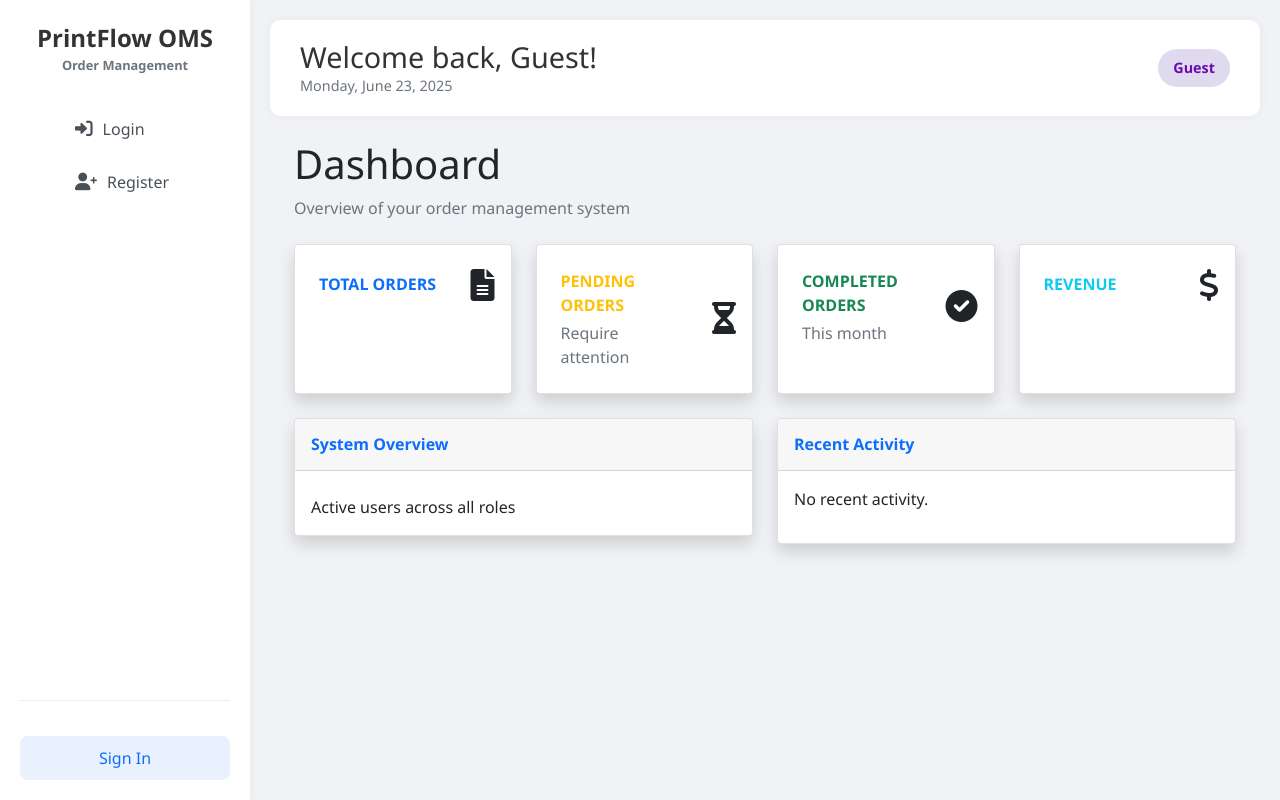
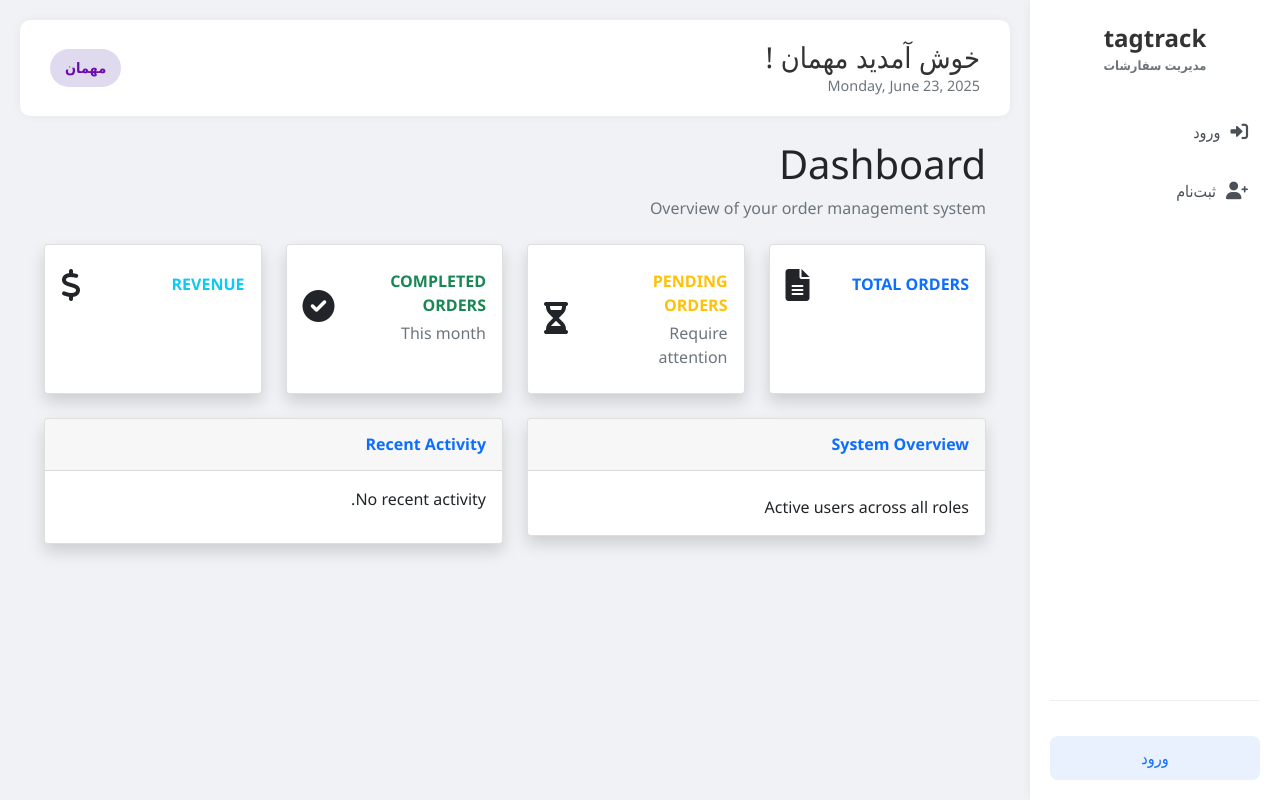
Before and after one commit to agrin10/tagtrack, a Python web app: template src/template/dashboard.html in a window 1280 px wide. Run offline with Jinja, Linux system fonts and the light colour scheme; the template is opened without the code that fills it, so the values that code supplies are empty; some libraries are stand-ins or nearby versions.

Commit message:
Refactored sidebar and main content layout for RTL support; update text and styles for Persian localization

```diff
--- a/src/static/style/main.css
+++ b/src/static/style/main.css
@@ -12,7 +12,7 @@ body {
     box-shadow: 0 0 10px rgba(0, 0, 0, 0.05);
     position: fixed;
     top: 0;
-    left: 0;
+    right: 0;
     padding: 20px;
     display: flex;
     flex-direction: column;
@@ -35,7 +35,7 @@ body {
 
 .sidebar .nav-link {
     color: #495057;
-    padding: 12px 15px;
+    padding: 15px 12px;
     margin-bottom: 5px;
     border-radius: 8px;
     transition: all 0.3s ease;
@@ -50,7 +50,7 @@ body {
 }
 
 .sidebar .nav-link i {
-    margin-right: 10px;
+    margin-left: 10px;
     font-size: 1.1rem;
 }
 
@@ -86,7 +86,7 @@ body {
 }
 
 .main-content {
-    margin-left: 250px; /* Adjust based on sidebar width */
+    margin-right: 250px; /* Adjust based on sidebar width */
     padding: 20px;
 }
 
--- a/src/template/base.html
+++ b/src/template/base.html
@@ -1,76 +1,62 @@
 <!DOCTYPE html>
-<html lang="en">
+<html lang="fa" dir="rtl">
 <head>
     <meta charset="UTF-8">
     <meta name="viewport" content="width=device-width, initial-scale=1.0">
-    <title>PrintFlow OMS - {% block title %}{% endblock %}</title>
-    <!-- Bootstrap CSS -->
-   <!-- <link href="https://cdn.jsdelivr.net/npm/bootstrap@5.3.7/dist/css/bootstrap.min.css"
-    rel="stylesheet"
-    integrity="sha384-LN+7fdVzj6u52u30Kp6M/trliBMCMKTyK833zpbD+pXdCLuTusPj697FH4R/5mcr"
-    crossorigin="anonymous">-->
+    <title>مدیریت سفارش tagtrack - {% block title %}{% endblock %}</title>
 
-    <!-- Font Awesome for icons -->
+    <!-- css file  -->
     <link rel="stylesheet" href="{{ url_for('static', filename='style/bootstrap.min.css') }}">
-    <link rel="stylesheet" href="{{url_for('static' , filename='style/main.css')}}" />
-
+    <link rel="stylesheet" href="{{ url_for('static', filename='style/main.css') }}">
     <link rel="stylesheet" href="https://cdnjs.cloudflare.com/ajax/libs/font-awesome/6.0.0-beta3/css/all.min.css">
-    <style>
-    </style>
 </head>
 <body>
     <div class="d-flex">
-        <!-- Sidebar -->
+        <!-- sidebar -->
         <div class="sidebar">
             <div>
                 <div class="logo">
-                    PrintFlow OMS
-                    <span>Order Management</span>
+                     tagtrack
+                    <span>مدیریت سفارشات</span>
                 </div>
                 <ul class="nav flex-column">
                     {% if current_user.is_authenticated %}
                         <li class="nav-item">
-                            <a class="nav-link active" href="{{url_for('index')}}"><i class="fas fa-tachometer-alt"></i> Dashboard</a>
+                            <a class="nav-link active" href="{{url_for('index')}}"><i class="fas fa-tachometer-alt"></i> داشبورد</a>
                         </li>
 
                         {% if current_user.role.name in ['Admin', 'OrderManager'] %}
                         <li class="nav-item">
-                            <a class="nav-link" href="{{url_for('order.order_list')}}"><i class="fas fa-clipboard-list"></i> Order Management</a>
+                            <a class="nav-link" href="{{url_for('order.order_list')}}"><i class="fas fa-clipboard-list"></i> مدیریت سفارشات</a>
                         </li>
                         {% endif %}
-                        <!--
-                        {% if current_user.role.name in ['Admin', 'Designer'] %}
-                        <li class="nav-item">
-                            <a class="nav-link" href="#"><i class="fas fa-palette"></i> Design</a>
-                        </li>
-                        {% endif %}-->
 
                         {% if current_user.role.name in ['Admin', 'FactorySupervisor'] %}
                         <li class="nav-item">
-                            <a class="nav-link" href="{{url_for('production.factory_processing')}}"><i class="fas fa-industry"></i> Factory Processing</a>
+                            <a class="nav-link" href="{{url_for('production.factory_processing')}}"><i class="fas fa-industry"></i> پردازش کارخانه</a>
                         </li>
                         {% endif %}
 
                         {% if current_user.role.name in ['Admin', 'InvoiceClerk'] %}
                         <li class="nav-item">
-                            <a class="nav-link" href="{{url_for('invoice.get_invoice_list')}}"><i class="fas fa-file-invoice-dollar"></i> Invoices</a>
+                            <a class="nav-link" href="{{url_for('invoice.get_invoice_list')}}"><i class="fas fa-file-invoice-dollar"></i> فاکتورها</a>
                         </li>
                         {% endif %}
 
                         {% if current_user.role.name == 'Admin' %}
                         <li class="nav-item">
-                            <a class="nav-link" href="#"><i class="fas fa-chart-bar"></i> Reports</a>
+                            <a class="nav-link" href="#"><i class="fas fa-chart-bar"></i> گزارشات</a>
                         </li>
                         <li class="nav-item">
-                            <a class="nav-link" href="#"><i class="fas fa-users-cog"></i> User Management</a>
+                            <a class="nav-link" href="#"><i class="fas fa-users-cog"></i> مدیریت کاربران</a>
                         </li>
                         {% endif %}
                     {% else %}
                         <li class="nav-item">
-                            <a class="nav-link" href="#"><i class="fas fa-sign-in-alt"></i> Login</a>
+                            <a class="nav-link" href="#"><i class="fas fa-sign-in-alt"></i> ورود</a>
                         </li>
                         <li class="nav-item">
-                            <a class="nav-link" href="#"><i class="fas fa-user-plus"></i> Register</a>
+                            <a class="nav-link" href="#"><i class="fas fa-user-plus"></i> ثبت‌نام</a>
                         </li>
                     {% endif %}
                 </ul>
@@ -79,26 +65,33 @@
             <div class="user-info">
                 {% if current_user.is_authenticated %}
                     <p>{{ current_user.username }}</p>
-                    <small>{{ current_user.role.name if current_user.role else 'N/A' }}</small>
-                    <a href="{{ url_for('auth.logout') }}" class="btn sign-out-btn"><i class="fas fa-sign-out-alt"></i> Sign Out</a>
+                    <small>{{ current_user.role.name if current_user.role else 'نامشخص' }}</small>
+                    <a href="{{ url_for('auth.logout') }}" class="btn sign-out-btn"><i class="fas fa-sign-out-alt"></i> خروج</a>
                 {% else %}
-                    <a href="{{ url_for('auth.login') }}" class="btn sign-out-btn">Sign In</a>
+                    <a href="{{ url_for('auth.login') }}" class="btn sign-out-btn">ورود</a>
                 {% endif %}
             </div>
         </div>
 
-        <!-- Main Content -->
+        <!-- main content-->
         <div class="main-content flex-grow-1">
             <div class="header">
                 <div class="welcome-text">
-                    <h2>Welcome back, {% if current_user.is_authenticated %}{{ current_user.username }}{% else %}Guest{% endif %}!</h2>
-                    <p>{{ "{{ moment().format('dddd, MMMM D, YYYY') }}" }}</p>
+                    <h2>
+                        خوش آمدید
+                        {% if current_user.is_authenticated %}
+                            {{ current_user.username }}
+                        {% else %}
+                            مهمان
+                        {% endif %}!
+                    </h2>
+                    <p>{{ "{{ moment().format('dddd، D MMMM YYYY') }}" }}</p>
                 </div>
                 <div class="user-role-badge">
                     {% if current_user.is_authenticated %}
-                        {{ current_user.role.name if current_user.role else 'User' }}
+                        {{ current_user.role.name if current_user.role else 'کاربر' }}
                     {% else %}
-                        Guest
+                        مهمان
                     {% endif %}
                 </div>
             </div>
@@ -107,13 +100,10 @@
         </div>
     </div>
 
-    <!-- Bootstrap Bundle with Popper
-    <script src="https://cdn.jsdelivr.net/npm/bootstrap@5.3.0/dist/js/bootstrap.bundle.min.js"></script>
-    Optional: Add Moment.js for date formatting
-    <script src="https://cdnjs.cloudflare.com/ajax/libs/moment.js/2.29.1/moment.min.js"></script>-->
-    <script src="{{url_for('static' ,filename='script/handle.min.js')}}"></script>
-    <script src="{{url_for('static' ,filename='script/moment.min.js')}}"></script>
-    <script src="{{url_for('static' ,filename='script/app.js')}}"></script>
+    <!-- scripts -->
+    <script src="{{ url_for('static', filename='script/handle.min.js') }}"></script>
+    <script src="{{ url_for('static', filename='script/moment.min.js') }}"></script>
+    <script src="{{ url_for('static', filename='script/app.js') }}"></script>
     {% block scripts %}{% endblock scripts %}
 </body>
 </html>
```
